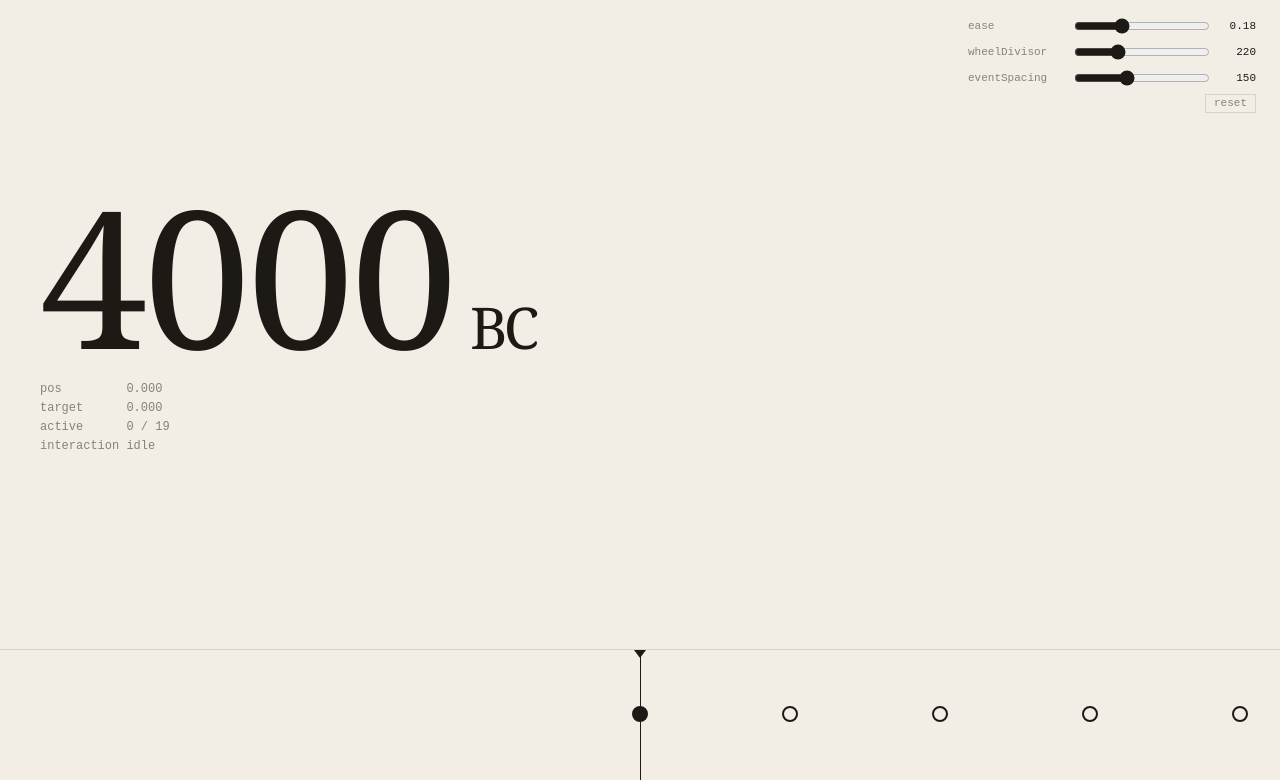
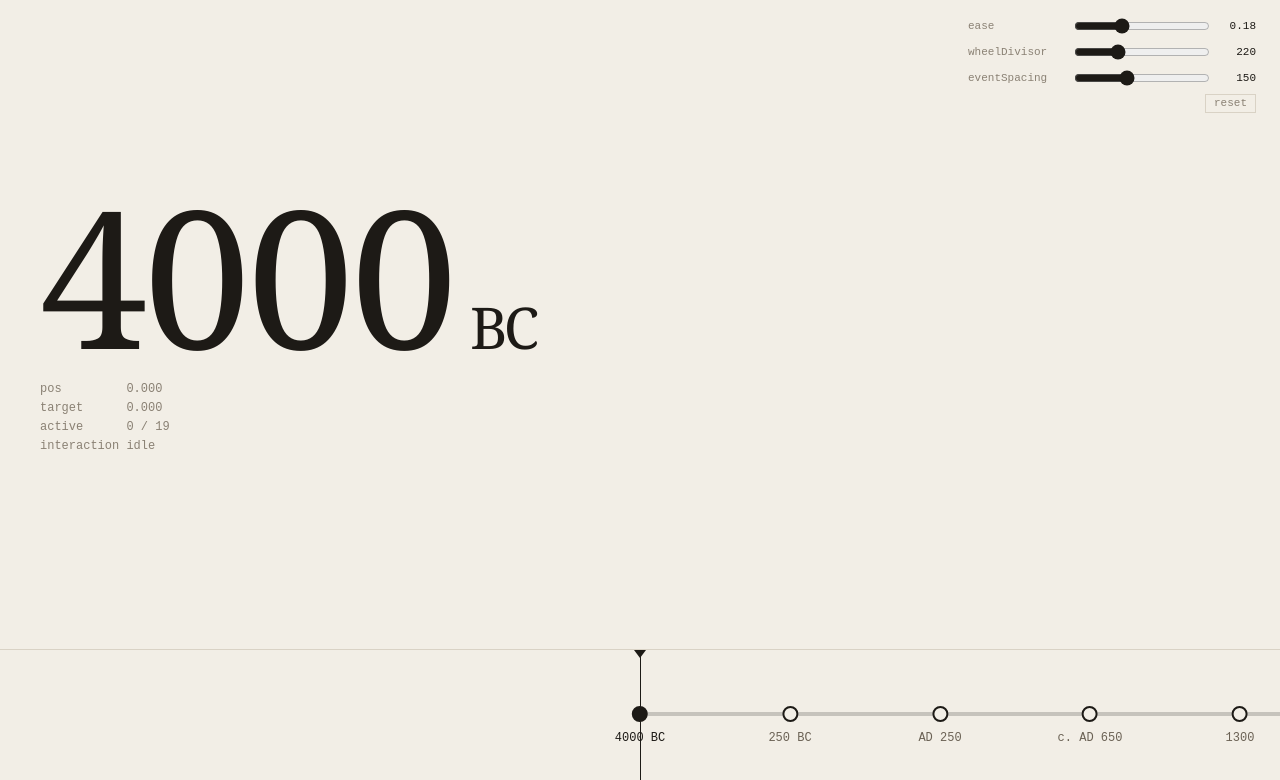
Before and after one commit to celestelayne/timeline-scrub, a React (Vite) app: page / in a window 1280 px wide. Shown: the top 780 px of the page. Built offline with nearby package versions, Linux system fonts and the light colour scheme.

Commit message:
Add date labels and a neutral bar to the track
Each event is one button holding its dot and generated/typed date.
A continuous low-contrast bar runs behind the dots.

Co-Authored-By: Claude Sonnet 5.5 <noreply@anthropic.com>

```diff
--- a/src/components/Track.tsx
+++ b/src/components/Track.tsx
@@ -14,20 +14,25 @@ interface Props {
 
 export function Track({ pos, events, scale, dragging, trackProps }: Props) {
   const active = Math.round(pos)
+  const { eventSpacing } = config
 
   return (
     <div className={`track${dragging ? ' track--dragging' : ''}`} {...trackProps}>
       <div className="playhead" />
       <div className="strip" style={{ transform: `translateX(${scale.posToPx(pos)}px)` }}>
+        <div className="bar" style={{ width: (events.length - 1) * eventSpacing }} />
         {events.map((event, i) => (
           <button
             key={event.id}
             type="button"
-            className={`dot${i === active ? ' dot--active' : ''}`}
-            style={{ left: i * config.eventSpacing }}
+            className={`event${i === active ? ' event--active' : ''}`}
+            style={{ left: i * eventSpacing }}
             aria-label={`${eventLabel(event)}: ${event.title}`}
             aria-current={i === active ? 'true' : undefined}
-          />
+          >
+            <span className="dot" />
+            <span className="date">{eventLabel(event)}</span>
+          </button>
         ))}
       </div>
     </div>
--- a/src/index.css
+++ b/src/index.css
@@ -3,6 +3,7 @@
   --ink: #1d1a16;
   --muted: #8a8174;
   --rule: #d9d2c5;
+  --inactive: #6b6255;
 }
 
 html, body, #root { margin: 0; height: 100%; }
@@ -71,25 +72,54 @@ body { background: var(--bg); color: var(--ink); }
 }
 
 .strip { position: absolute; inset: 0; will-change: transform; }
-.dot {
+.bar {
+  position: absolute;
+  top: 62px;
+  left: 0;
+  height: 4px;
+  background: var(--ink);
+  opacity: 0.2;
+}
+
+.event {
   position: absolute;
   top: 56px;
+  display: flex;
+  flex-direction: column;
+  align-items: center;
+  gap: 10px;
+  margin: 0;
+  padding: 0;
+  border: 0;
+  background: none;
+  color: inherit;
+  font: inherit;
+  transform: translateX(-50%);
+  cursor: pointer;
+}
+
+.dot {
   width: 16px;
   height: 16px;
   box-sizing: border-box;
-  margin: 0 0 0 -8px;
-  padding: 0;
   border: 2px solid var(--ink);
   border-radius: 50%;
   background: var(--bg);
-  cursor: pointer;
 }
-.dot--active { background: var(--ink); }
-.dot:hover,
-.dot:focus-visible {
+.event--active .dot { background: var(--ink); }
+.event:hover .dot,
+.event:focus-visible .dot {
   outline: 1.5px solid var(--ink);
   outline-offset: 3px;
 }
+.event:focus-visible { outline: none; }
+
+.date {
+  font: 12px / 1 ui-monospace, 'IBM Plex Mono', monospace;
+  white-space: nowrap;
+  color: var(--inactive);
+}
+.event--active .date { color: var(--ink); }
 
 .tuning {
   position: absolute;
```
